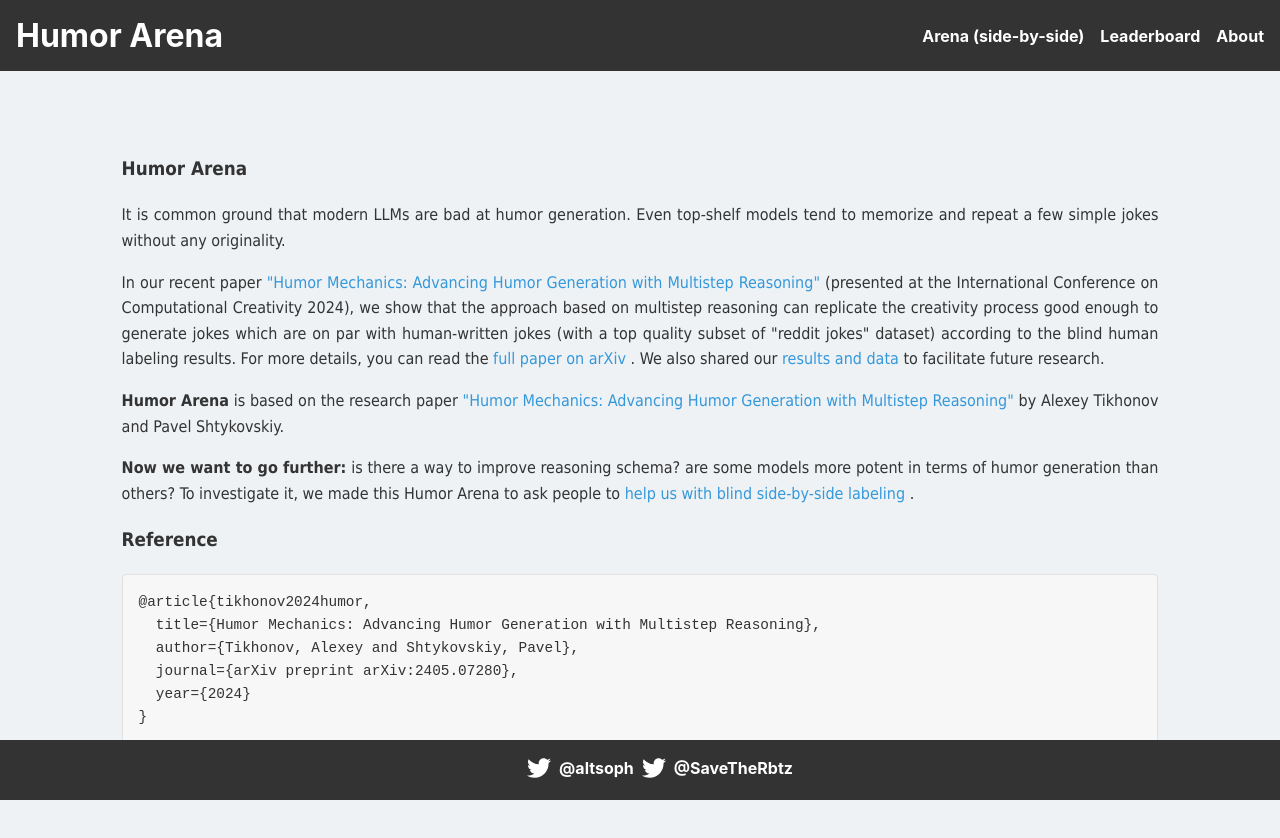
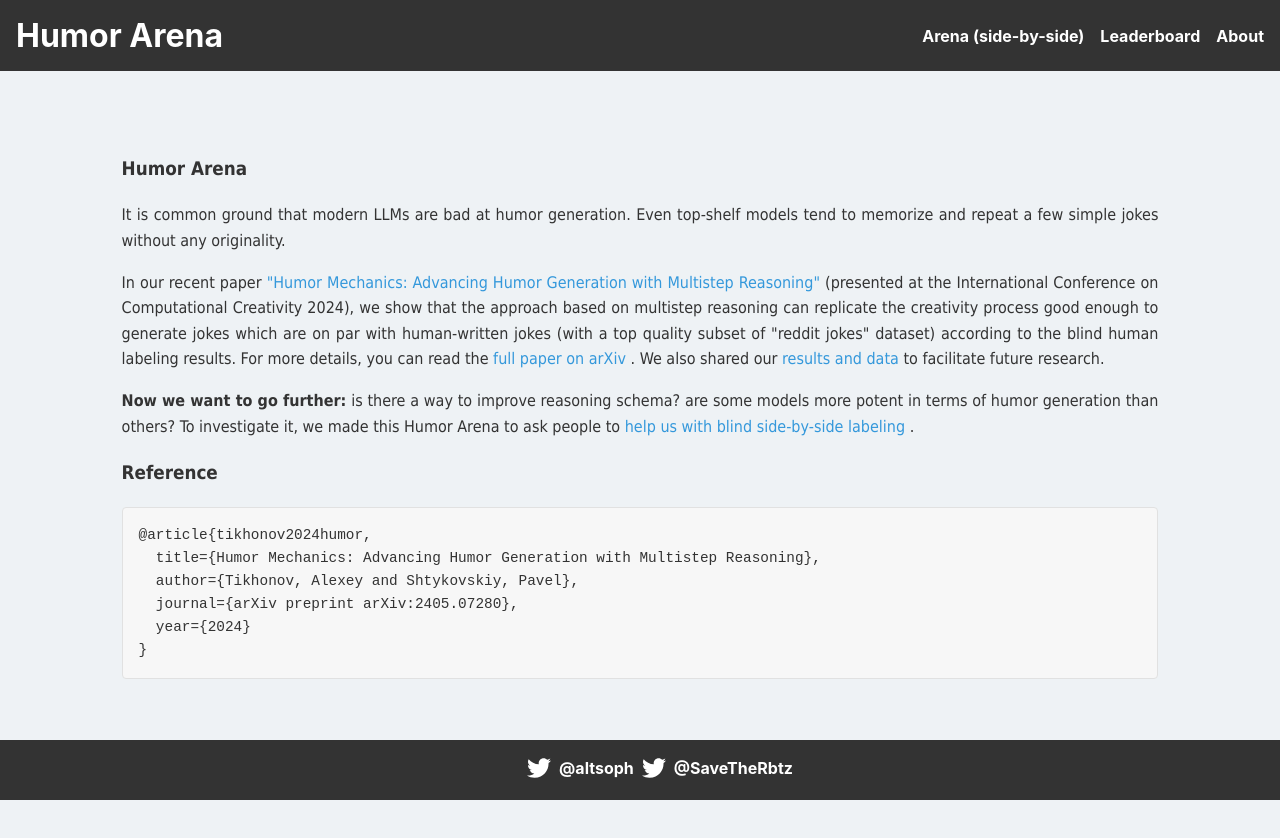
Before and after one commit to SaveTheRbtz/humor, a React (Create React App) app in the folder web/: page / in a window 1280 px wide. Shown: the top 838 px of the page. After the commit the page ends 807 px from the top, so only its background shows below. Built offline with nearby package versions, Linux system fonts and the light colour scheme; no server answers.

Commit message:
Update About.tsx

```diff
--- a/web/src/About.tsx
+++ b/web/src/About.tsx
@@ -16,12 +16,6 @@ function About() {
           We also shared our {' '}
           <a href="https://github.com/altsoph/humor-mechanics" target="_blank" rel="noopener noreferrer">results and data</a>
           {' '} to facilitate future research.</p>
-
-        <b>Humor Arena</b> is based on the research paper{' '}
-        <a href="https://arxiv.org/abs/2405.07280" target="_blank" rel="noopener noreferrer">
-          "Humor Mechanics: Advancing Humor Generation with Multistep Reasoning"
-        </a>{' '}
-        by Alexey Tikhonov and Pavel Shtykovskiy.
       </p>
       <p><strong>Now we want to go further:</strong> is there a way to improve reasoning schema? are some models more potent in terms of humor generation than others? To investigate it, we made this Humor Arena to ask people to {' '}
           <a href="https://humor.ph34r.me/arena" target="_blank" rel="noopener noreferrer">help us with blind side-by-side labeling</a>
```
